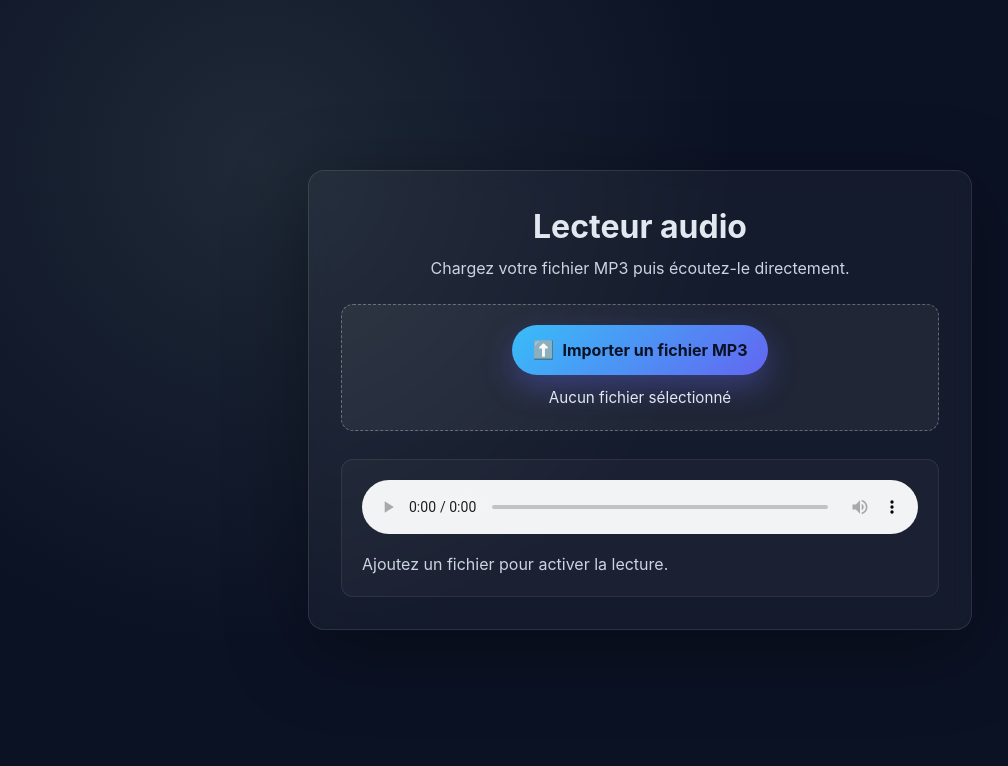
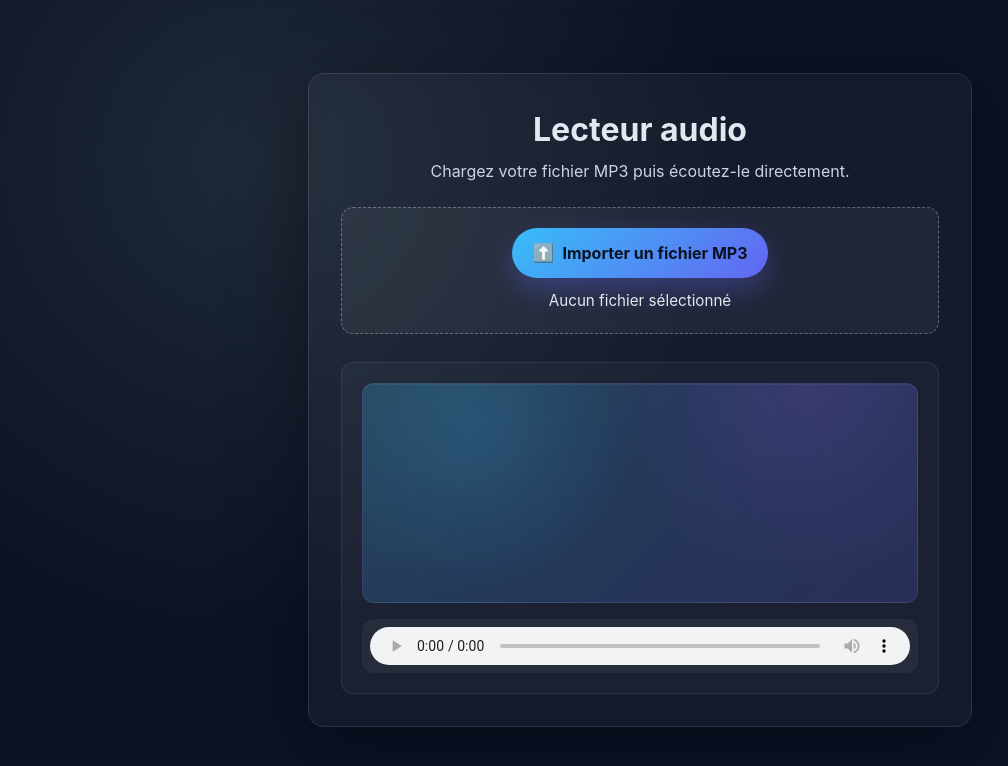
Before and after one commit to pierkiroule/mobi, a React (Vite) app: page / in a window 1280 px wide. Shown: the top 766 px of the page, without its empty margins (0-1008 px from the left). Built offline with nearby package versions, Linux system fonts and the light colour scheme.

Commit message:
Add audio reactive visualizer

```diff
--- a/src/App.css
+++ b/src/App.css
@@ -104,14 +104,50 @@ body {
   background: rgba(255, 255, 255, 0.03);
   border-radius: 12px;
   border: 1px solid rgba(255, 255, 255, 0.08);
+  display: flex;
+  flex-direction: column;
+  gap: 1rem;
 }
 
 .player__audio {
   width: 100%;
   outline: none;
+  background: rgba(255, 255, 255, 0.05);
+  border-radius: 12px;
+  padding: 0.5rem;
 }
 
 .player__placeholder {
-  margin: 0.75rem 0 0;
+  margin: 0;
   color: #cbd5e1;
+  text-align: center;
 }
+
+.player__visualizer {
+  position: relative;
+  height: 220px;
+  border-radius: 12px;
+  overflow: hidden;
+  background: radial-gradient(circle at 20% 20%, rgba(56, 189, 248, 0.15), transparent 35%),
+    radial-gradient(circle at 80% 0%, rgba(168, 85, 247, 0.15), transparent 40%),
+    linear-gradient(135deg, rgba(56, 189, 248, 0.2), rgba(99, 102, 241, 0.2));
+  border: 1px solid rgba(255, 255, 255, 0.08);
+  box-shadow: inset 0 1px 0 rgba(255, 255, 255, 0.05);
+}
+
+.visualizer__canvas {
+  width: 100%;
+  height: 100%;
+  display: block;
+  filter: drop-shadow(0 8px 16px rgba(56, 189, 248, 0.25));
+}
+
+@media (max-width: 640px) {
+  #root {
+    padding: 1.5rem 1rem;
+  }
+
+  .card {
+    padding: 1.5rem;
+  }
+}
--- a/src/App.jsx
+++ b/src/App.jsx
@@ -1,10 +1,12 @@
-import { useEffect, useState } from 'react'
+import { useEffect, useRef, useState } from 'react'
 import './App.css'
 
 function App() {
   const [audioSrc, setAudioSrc] = useState('')
   const [fileName, setFileName] = useState('')
   const [objectUrl, setObjectUrl] = useState('')
+  const audioRef = useRef(null)
+  const canvasRef = useRef(null)
 
   useEffect(() => {
     return () => {
@@ -13,6 +15,93 @@ function App() {
       }
     }
   }, [objectUrl])
+
+  useEffect(() => {
+    let animationFrameId
+    let audioContext
+    let analyser
+    let source
+
+    const audioElement = audioRef.current
+    const canvas = canvasRef.current
+
+    if (!audioSrc || !audioElement || !canvas) {
+      return undefined
+    }
+
+    const AudioContextClass = window.AudioContext || window.webkitAudioContext
+    audioContext = new AudioContextClass()
+    analyser = audioContext.createAnalyser()
+    analyser.fftSize = 512
+
+    source = audioContext.createMediaElementSource(audioElement)
+    source.connect(analyser)
+    analyser.connect(audioContext.destination)
+
+    const bufferLength = analyser.frequencyBinCount
+    const dataArray = new Uint8Array(bufferLength)
+    const canvasContext = canvas.getContext('2d')
+
+    const resizeCanvas = () => {
+      const ratio = window.devicePixelRatio || 1
+      const { width, height } = canvas.getBoundingClientRect()
+      canvas.width = width * ratio
+      canvas.height = height * ratio
+      canvasContext.resetTransform()
+      canvasContext.scale(ratio, ratio)
+    }
+
+    resizeCanvas()
+    const gradient = canvasContext.createLinearGradient(0, 0, 0, canvas.height)
+    gradient.addColorStop(0, '#38bdf8')
+    gradient.addColorStop(0.5, '#a855f7')
+    gradient.addColorStop(1, '#f472b6')
+
+    const draw = () => {
+      animationFrameId = requestAnimationFrame(draw)
+      analyser.getByteFrequencyData(dataArray)
+
+      canvasContext.clearRect(0, 0, canvas.width, canvas.height)
+      const barCount = 80
+      const step = Math.max(1, Math.floor(dataArray.length / barCount))
+      const barWidth = canvas.width / barCount / (window.devicePixelRatio || 1)
+
+      for (let i = 0; i < barCount; i += 1) {
+        const slice = dataArray.slice(i * step, i * step + step)
+        const value = slice.reduce((sum, current) => sum + current, 0) / slice.length || 0
+        const barHeight = ((value / 255) * canvas.height) / 1.6 / (window.devicePixelRatio || 1)
+        const x = i * barWidth
+        const y = canvas.height / (window.devicePixelRatio || 1) - barHeight
+
+        canvasContext.fillStyle = gradient
+        canvasContext.fillRect(x, y, barWidth - 2, barHeight)
+      }
+    }
+
+    const handlePlay = () => {
+      audioContext.resume()
+    }
+
+    window.addEventListener('resize', resizeCanvas)
+    audioElement.addEventListener('play', handlePlay)
+    draw()
+
+    return () => {
+      cancelAnimationFrame(animationFrameId)
+      window.removeEventListener('resize', resizeCanvas)
+      audioElement.removeEventListener('play', handlePlay)
+      canvasContext.clearRect(0, 0, canvas.width, canvas.height)
+      if (source) {
+        source.disconnect()
+      }
+      if (analyser) {
+        analyser.disconnect()
+      }
+      if (audioContext) {
+        audioContext.close()
+      }
+    }
+  }, [audioSrc])
 
   const handleFileChange = (event) => {
     const file = event.target.files?.[0]
@@ -59,10 +148,13 @@ function App() {
         </div>
 
         <div className="player">
-          <audio controls src={audioSrc} className="player__audio" disabled={!audioSrc}>
+          <div className="player__visualizer">
+            <canvas ref={canvasRef} className="visualizer__canvas" aria-hidden="true" />
+            {!audioSrc && <p className="player__placeholder">Ajoutez un fichier pour activer la visualisation audio.</p>}
+          </div>
+          <audio controls src={audioSrc} className="player__audio" disabled={!audioSrc} ref={audioRef}>
             Votre navigateur ne supporte pas la balise audio.
           </audio>
-          {!audioSrc && <p className="player__placeholder">Ajoutez un fichier pour activer la lecture.</p>}
         </div>
       </div>
     </main>
```
